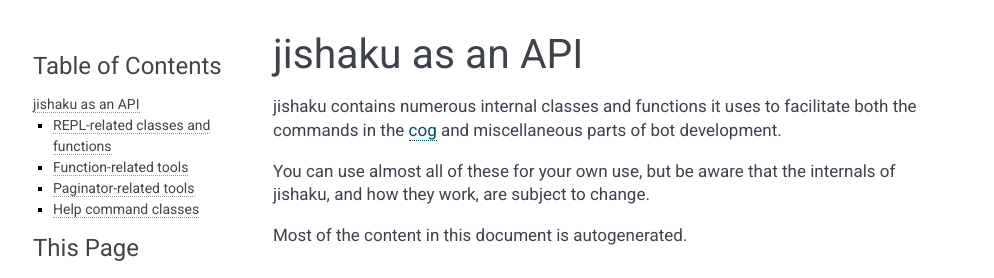
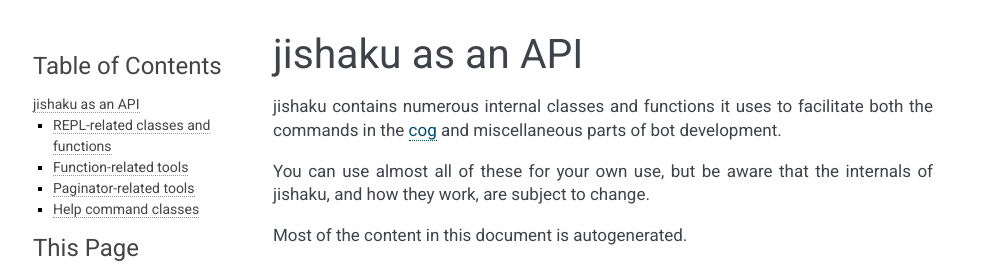
Before and after one commit to Gorialis/jishaku, a Sphinx documentation site: the page built from docs/api.rst, in a window 1280 px wide. Shown: the top 278 px of the page, without its empty margins (147-1141 px from the left). Built offline with Sphinx 7.4.7, drawn with Linux system fonts in a browser that asks for light colours; the version number could not be read and is left out.

Commit message:
Justify text to fit desired width

```diff
--- a/docs/_static/custom.css
+++ b/docs/_static/custom.css
@@ -2,11 +2,14 @@
 @import url('https://fonts.googleapis.com/css?family=Noto+Sans+JP|Roboto');
 
 body,
-div.body p,
 div.body h1, div.body h2, div.body h3, div.body h4, div.body h5, div.body h6,
 div.sphinxsidebar h3, div.sphinxsidebar h4, div.sphinxsidebar input {
   font-family: 'Roboto', 'Noto Sans JP', sans-serif;
+}
+
+div.body p {
   hyphens: manual;
+  text-align: justify;
 }
 
 dl.describe > dt,
```
